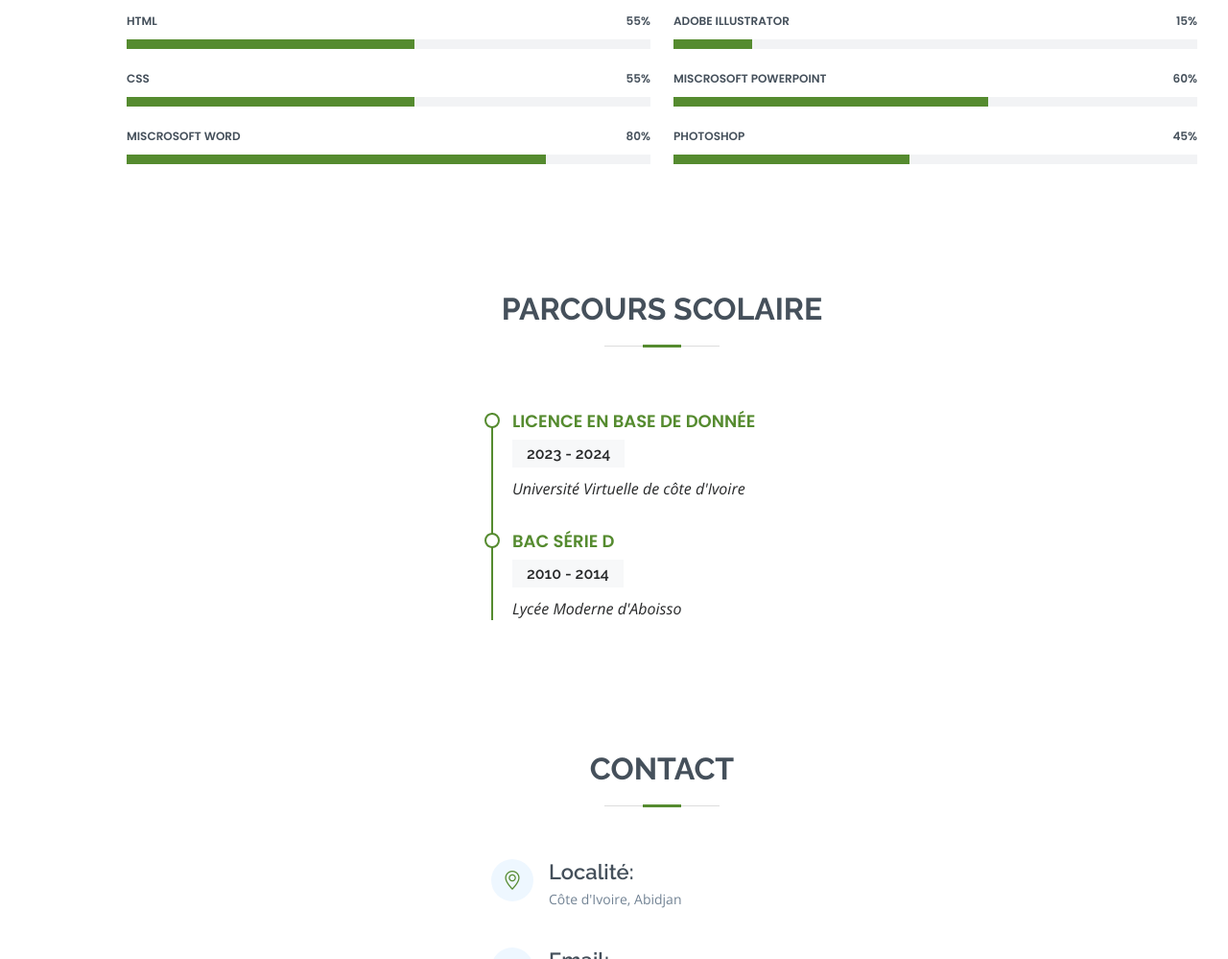
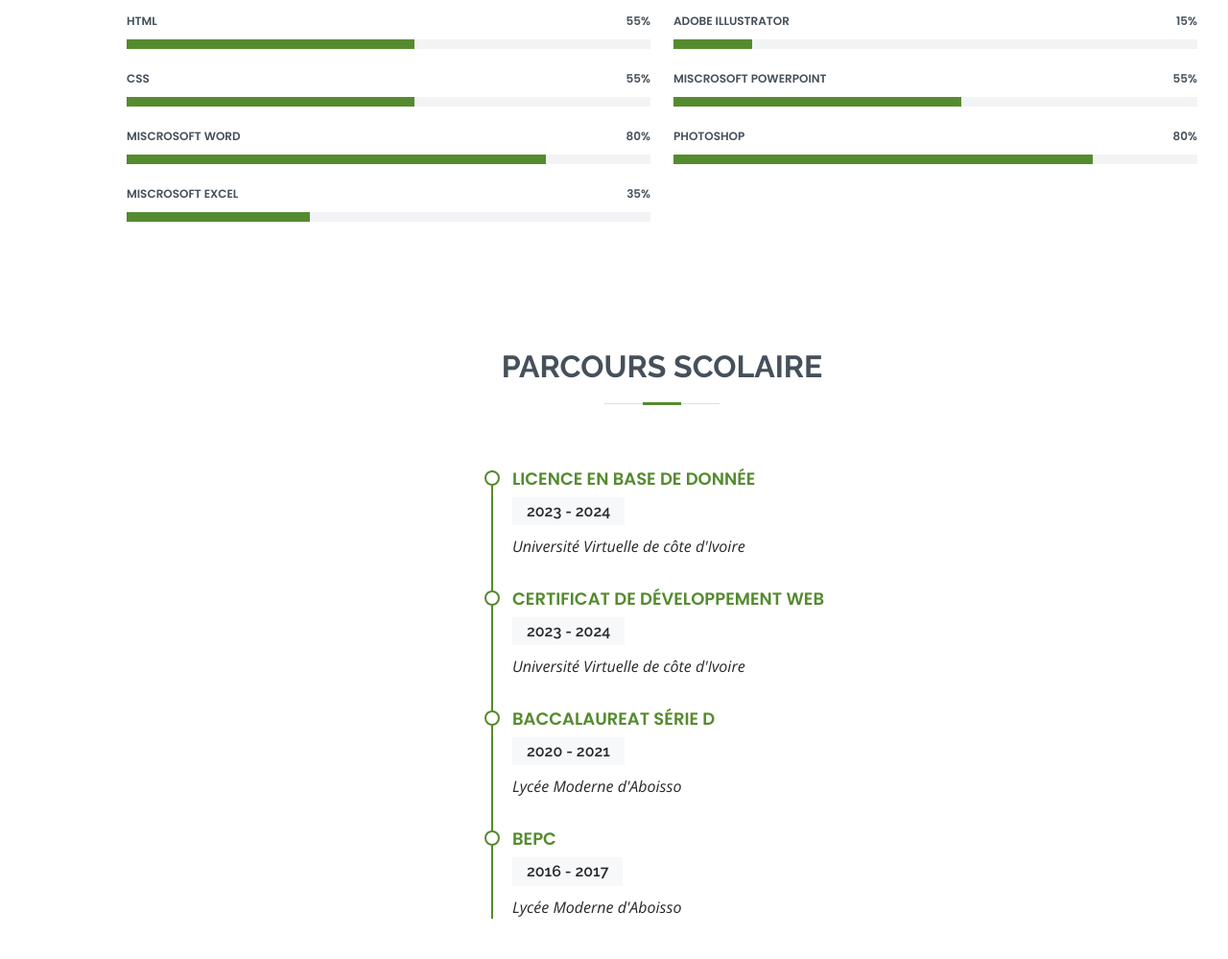
Before and after one commit to Lehrish/my-cv, a plain HTML site: page index.html in a window 1280 px wide. Shown: the part 1801-2800 px from the top of the page at 96% size. Drawn offline with nearby package versions, Linux system fonts and the light colour scheme.

Commit message:
update file index.html

```diff
--- a/index.html
+++ b/index.html
@@ -86,8 +86,7 @@
           <div class="col-lg-8 pt-4 pt-lg-0 content">
             <h3>UI/UX Designer &amp; Web Designer.</h3>
             <p class="fst-italic">
-              Passioné du numérique, je serai honoré de rejoindre votre programme de Master en Business
-              Communication Digital
+              Diplômé d'une licence en base de données, je suis passionné par les technologies de l'information et leur application dans le domaine des communications digitales. Mon objectif est de poursuivre mes études en intégrant votre programme de Master en Business Communication Digitale afin d'acquérir des compétences approfondies dans ce domaine et de contribuer de manière significative du succès des entreprises dans l'ère numérique.
             </p>
             <div class="row">
               <div class="col-lg-6">
@@ -99,9 +98,10 @@
               </div>
               <div class="col-lg-6">
                 <ul>
-                  <li><i class="bi bi-chevron-right"></i> <strong>Age:</strong> <span>22</span></li>
-                  <li><i class="bi bi-chevron-right"></i> <strong>Diplôme:</strong> <span>Master</span></li>
+                  <li><i class="bi bi-chevron-right"></i> <strong>Age:</strong> <span>22 ans</span></li>
+                  <li><i class="bi bi-chevron-right"></i> <strong>Diplôme:</strong> <span>Licence en Base de Donnée</span></li>
                   <li><i class="bi bi-chevron-right"></i> <strong>Email:</strong> <span>yeniyahana.yeo@uvci.edu.ci</span></li>
+                  <li><i class="bi bi-chevron-right"></i> <strong>Nationalité:</strong> <span>Ivoirienne</span></li>
                 </ul>
               </div>
             </div>
@@ -153,6 +153,13 @@
               </div>
             </div>
 
+            <div class="progress">
+              <span class="skill">Miscrosoft Excel <i class="val">35%</i></span>
+              <div class="progress-bar-wrap">
+                <div class="progress-bar" role="progressbar" aria-valuenow="35" aria-valuemin="0" aria-valuemax="100"></div>
+              </div>
+            </div>
+
           </div>
 
           <div class="col-lg-6">
@@ -165,16 +172,16 @@
             </div>
 
             <div class="progress">
-              <span class="skill">Miscrosoft PowerPoint <i class="val">60%</i></span>
+              <span class="skill">Miscrosoft PowerPoint <i class="val">55%</i></span>
               <div class="progress-bar-wrap">
-                <div class="progress-bar" role="progressbar" aria-valuenow="60" aria-valuemin="0" aria-valuemax="100"></div>
+                <div class="progress-bar" role="progressbar" aria-valuenow="55" aria-valuemin="0" aria-valuemax="100"></div>
               </div>
             </div>
 
             <div class="progress">
-              <span class="skill">Photoshop <i class="val">45%</i></span>
+              <span class="skill">Photoshop <i class="val">80%</i></span>
               <div class="progress-bar-wrap">
-                <div class="progress-bar" role="progressbar" aria-valuenow="45" aria-valuemin="0" aria-valuemax="100"></div>
+                <div class="progress-bar" role="progressbar" aria-valuenow="80" aria-valuemin="0" aria-valuemax="100"></div>
               </div>
             </div>
 
@@ -203,8 +210,18 @@
               <p><em>Université Virtuelle de côte d'Ivoire</em></p>
             </div>
             <div class="resume-item">
-              <h4>Bac série D</h4>
-              <h5>2010 - 2014</h5>
+              <h4>Certificat de développement web</h4>
+              <h5>2023 - 2024</h5>
+              <p><em>Université Virtuelle de côte d'Ivoire</em></p>
+            </div>
+            <div class="resume-item">
+              <h4>Baccalaureat série D</h4>
+              <h5>2020 - 2021</h5>
+              <p><em>Lycée Moderne d'Aboisso</em></p>
+            </div>
+            <div class="resume-item">
+              <h4>BEPC</h4>
+              <h5>2016 - 2017</h5>
               <p><em>Lycée Moderne d'Aboisso</em></p>
             </div>
           </div>
@@ -254,8 +271,7 @@
     <div class="container">
       <h3>Yeo Youssouf</h3>
       <p>
-        Passioné du numérique, je serai honoré de rejoindre votre programme de Master en Business
-        Communication Digital
+        Diplômé d'une licence en base de données, je suis passionné par les technologies de l'information et leur application dans le domaine des communications digitales. Mon objectif est de poursuivre mes études en intégrant votre programme de Master en Business Communication Digitale afin d'acquérir des compétences approfondies dans ce domaine et de contribuer de manière significative du succès des entreprises dans l'ère numérique.
       </p>
       <div class="social-links">
         <a href="#" class="twitter"><i class="bx bxl-twitter"></i></a>
```
